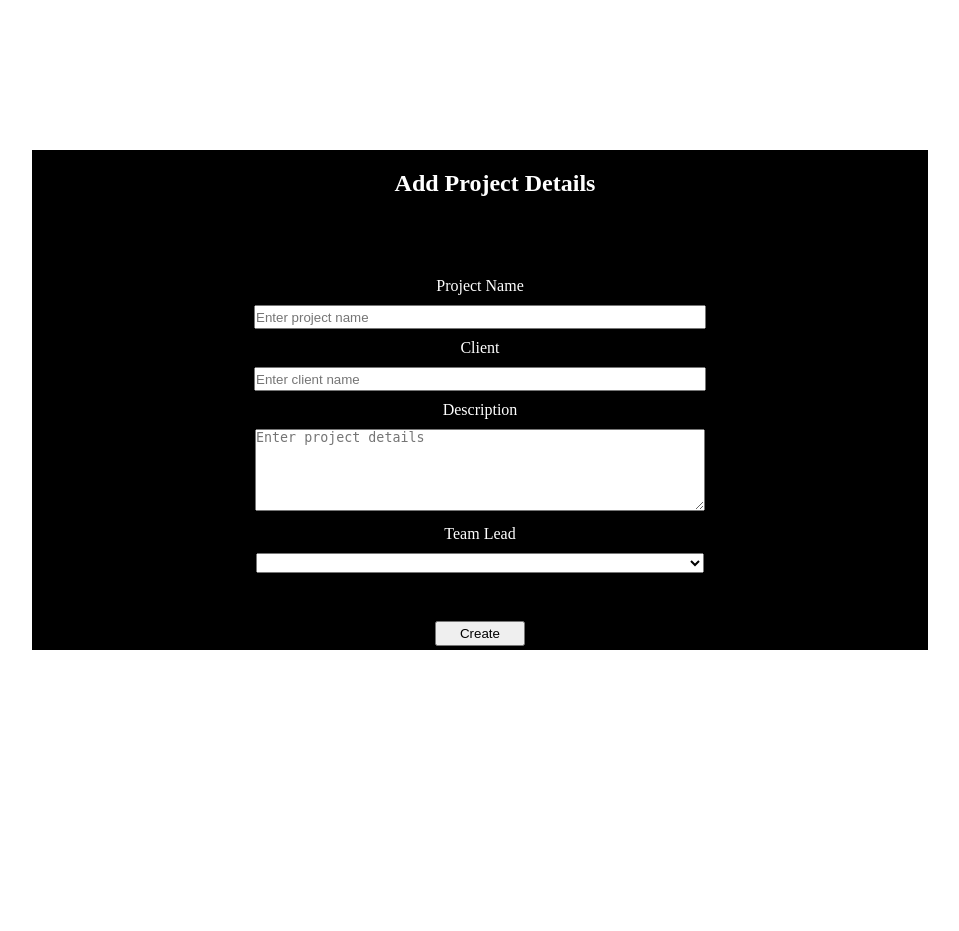
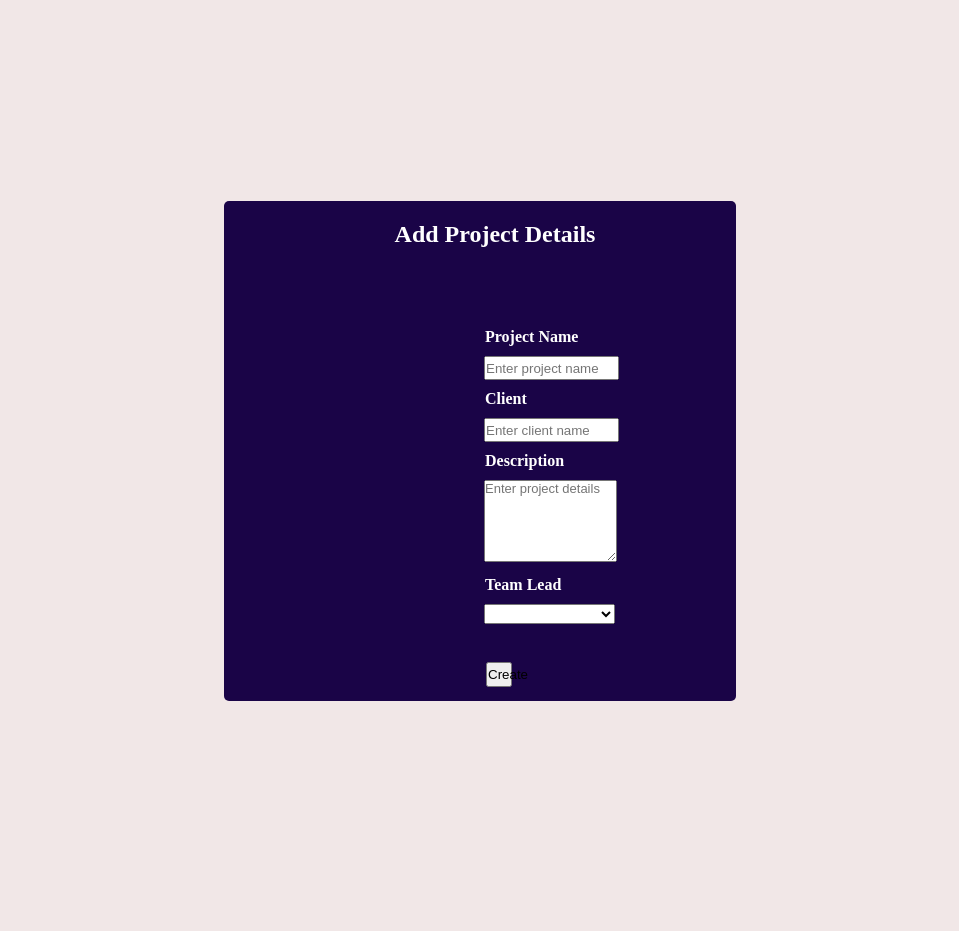
Before and after one commit to muhammedlasin/PHP-Project, a PHP site: page /PHP-main/createProject.php in a window 1280 px wide. Shown: the part 50-981 px from the top of the page, without its empty margins (160-1119 px from the left). Before the commit the page ends 700 px from the top, so only its background shows below. Run offline with PHP 8.4, Linux system fonts and the light colour scheme; the visitor is signed in with stand-in values (Sample User, id 1); lists and menus that the app fills with data are empty; some libraries are stand-ins or nearby versions.

Commit message:
Error handling messages and styling of create project

```diff
--- a/Users.php
+++ b/Users.php
@@ -16,7 +16,6 @@ if (strlen($_SESSION["email"]) == 0) {
     <meta name="viewport" content="width=device-width, initial-scale=1.0">
     <meta http-equiv="X-UA-Compatible" content="ie=edge">
     <link rel="stylesheet" href="styles/userlisting-style.css">
-    <link rel="stylesheet" href="https://maxcdn.bootstrapcdn.com/bootstrap/3.3.7/css/bootstrap.min.css">
     <title>Users Page</title>
 </head>
 
--- a/classes/Users.class.php
+++ b/classes/Users.class.php
@@ -20,11 +20,9 @@ class Users extends Dbh
 
     protected function setdeleteStmt($id)
     {
-
         $sql = "DELETE FROM Users WHERE users_id= ?";
         $stmt = $this->connect()->prepare($sql);
         $stmt->execute([$id]);
-        echo "dj";
         header("Location: ../Users.php?status=deleted");
     }
 
--- a/classes/UsersContr.class.php
+++ b/classes/UsersContr.class.php
@@ -7,7 +7,7 @@ class UsersContr extends Users
     {
 
         $this->setdeleteStmt($id);
-        echo "111";
+
 
     }
 
--- a/createProject.php
+++ b/createProject.php
@@ -2,10 +2,10 @@
 include 'header.php';
 
 ?>
-
+<div class="background">
 <form class="create-project" action="includes/createproject.inc.php" method="post">
   <h2>Add Project Details</h2>
-  <div>
+  <div class="form">
     <label>Project Name</label>
     <br>
     <input type="text" name="name" placeholder="Enter project name" />
@@ -42,3 +42,5 @@ if (isset($_GET['error'])) {
   }
 }
 ?>
+
+</div>
--- a/includes/delete.inc.php
+++ b/includes/delete.inc.php
@@ -12,5 +12,4 @@ include_once '../classes/UsersContr.class.php';
 
     $userObj = new UsersContr();
 
-
     $userObj->deleteUsers($id);
--- a/styles/createproject.css
+++ b/styles/createproject.css
@@ -1,16 +1,18 @@
 .create-project {
 
-    margin: 150px auto;
-    background-color: black;
-    width: 70%;
-    text-align: center;
+    margin: 200px auto;
+    background-color: rgb(26, 4, 71);
+    width: 40%;
+    /* text-align: center; */
     color: white;
     height: 500px;
+    border-radius: 5px;
 }
 
 
 .create-project h2 {
     padding-top: 20px;
+    text-align: center;
 }
 
 .create-project input,
@@ -25,20 +27,40 @@
     width: 50%;
     height: 80px;
     margin: 10px;
+    font-family: 'myFont', Arial, Helvetica, sans-serif;
+    font-size: small;
 }
 
 .create-project div {
-
+    padding-left: 250px;
     margin-top: 80px;
 }
 
 .create-project button {
     width: 10%;
     height: 25px;
+    margin-left: 12px;
+
 }
 
 .error {
     text-align: center;
     font-size: 1.1em;
     margin-top: -100px;
+    font-weight: bold;
 }
+
+.create-project label{
+    padding-left: 11px;
+    font-weight: bold;
+}
+
+.create-project select{
+    margin-bottom: 0px;
+}
+
+.background{
+    background-color: rgb(241, 231, 231);
+    height: 930px;
+    padding-top: 1px;
+}
```
Also changed, not shown: includes/DisplayUsers.inc.php (+3 -5 lines).
